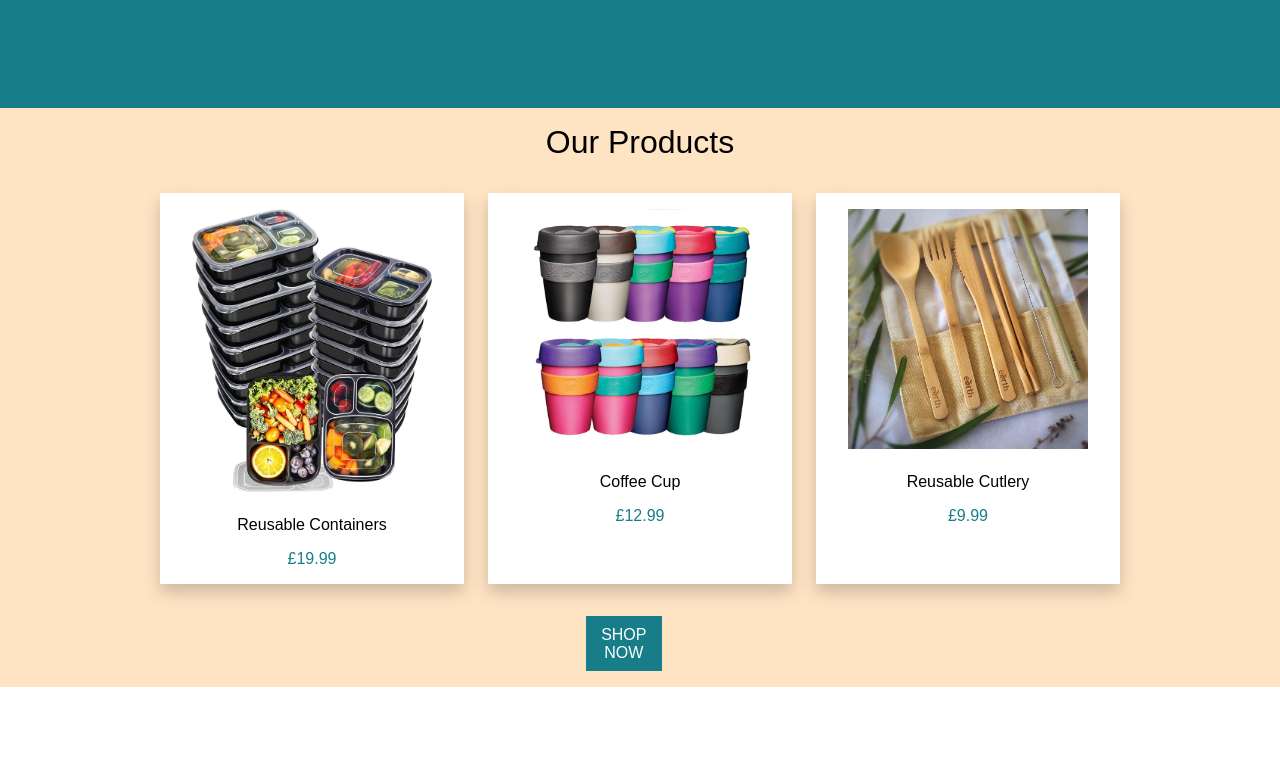
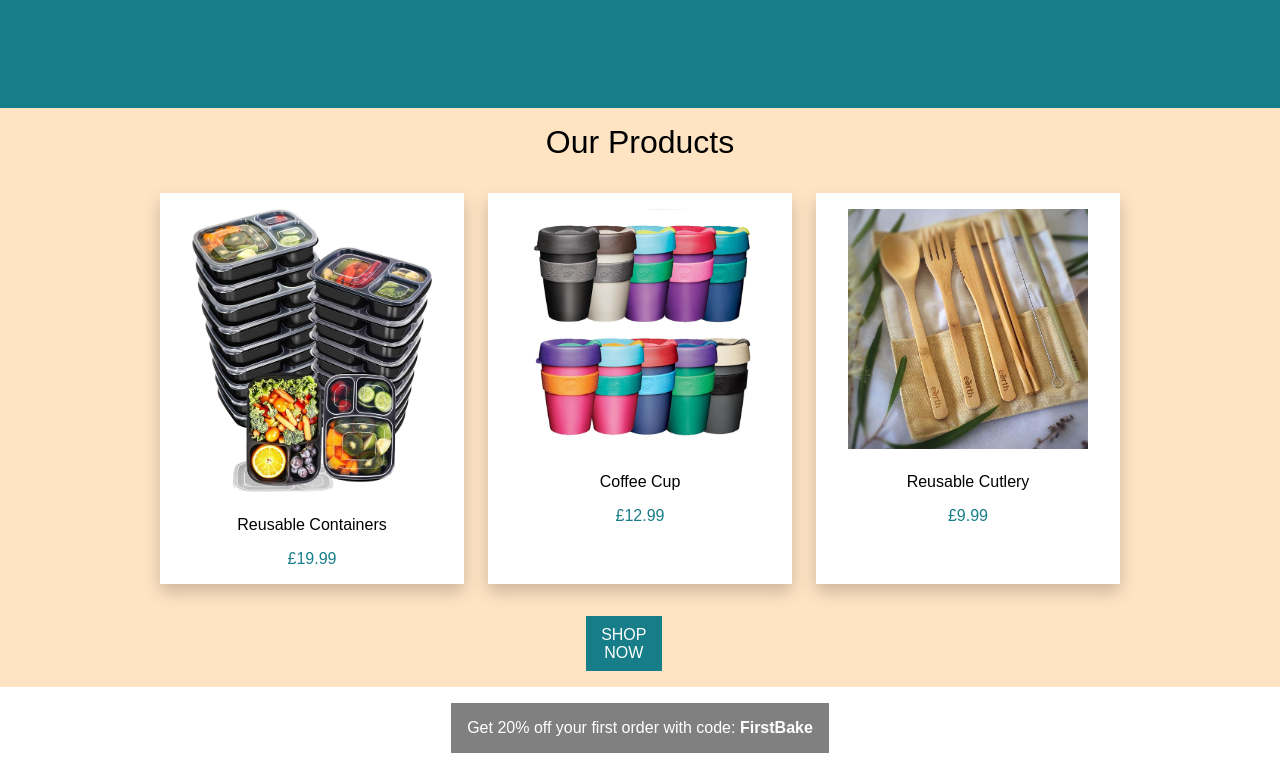
Before and after one commit to onsaocodes/bakery-shop, a React (Create React App) app: page / in a window 1280 px wide. Shown: the part 627-1396 px from the top of the page. Before the commit the page ends 1314 px from the top, so only its background shows below. Built offline with nearby package versions, Linux system fonts and the light colour scheme.

Commit message:
create and design discount

```diff
--- /dev/null
+++ b/src/components/Discount/Discount.js
@@ -0,0 +1,15 @@
+import "./Discount.scss";
+
+const Discount = () => {
+  return (
+    <div className="discount">
+      <p className="discount__text">
+        <span className="discount__text--capitalise">get </span>
+        20% off your first order with code:{" "}
+        <span className="discount__text--bold">FirstBake</span>
+      </p>
+    </div>
+  );
+};
+
+export default Discount;
--- /dev/null
+++ b/src/components/Discount/Discount.scss
@@ -0,0 +1,30 @@
+@use "../../styles/partials/mixins" as *;
+@use "../../styles/partials/variables" as *;
+
+.discount {
+  padding: 2rem 3rem;
+  display: flex;
+  justify-content: center;
+
+  @include tablet {
+    padding: 4rem 5rem;
+  }
+
+  @include desktop {
+    padding: 1rem 10rem;
+  }
+
+  &__text {
+    background-color: gray;
+    padding: 1rem;
+    color: white;
+
+    &--capitalise {
+      text-transform: capitalize;
+    }
+
+    &--bold {
+      font-weight: 700;
+    }
+  }
+}
--- a/src/pages/LandingPage/LandingPage.js
+++ b/src/pages/LandingPage/LandingPage.js
@@ -1,11 +1,13 @@
 import Hero from "../../components/Hero/Hero";
 import Products from "../../components/Products/Products";
+import Discount from "../../components/Discount/Discount";
 
 function LandingPage() {
   return (
     <>
       <Hero />
       <Products />
+      <Discount />
     </>
   );
 }
```
